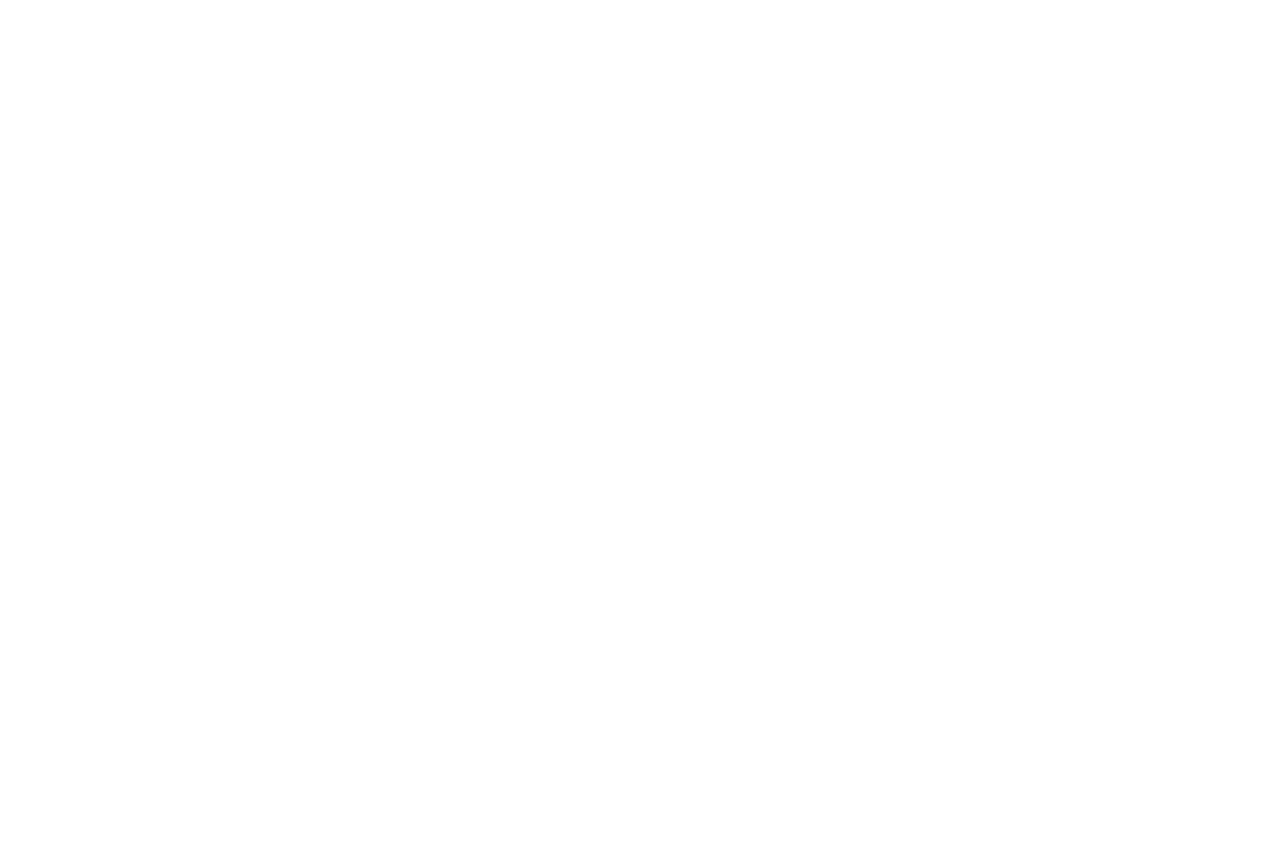
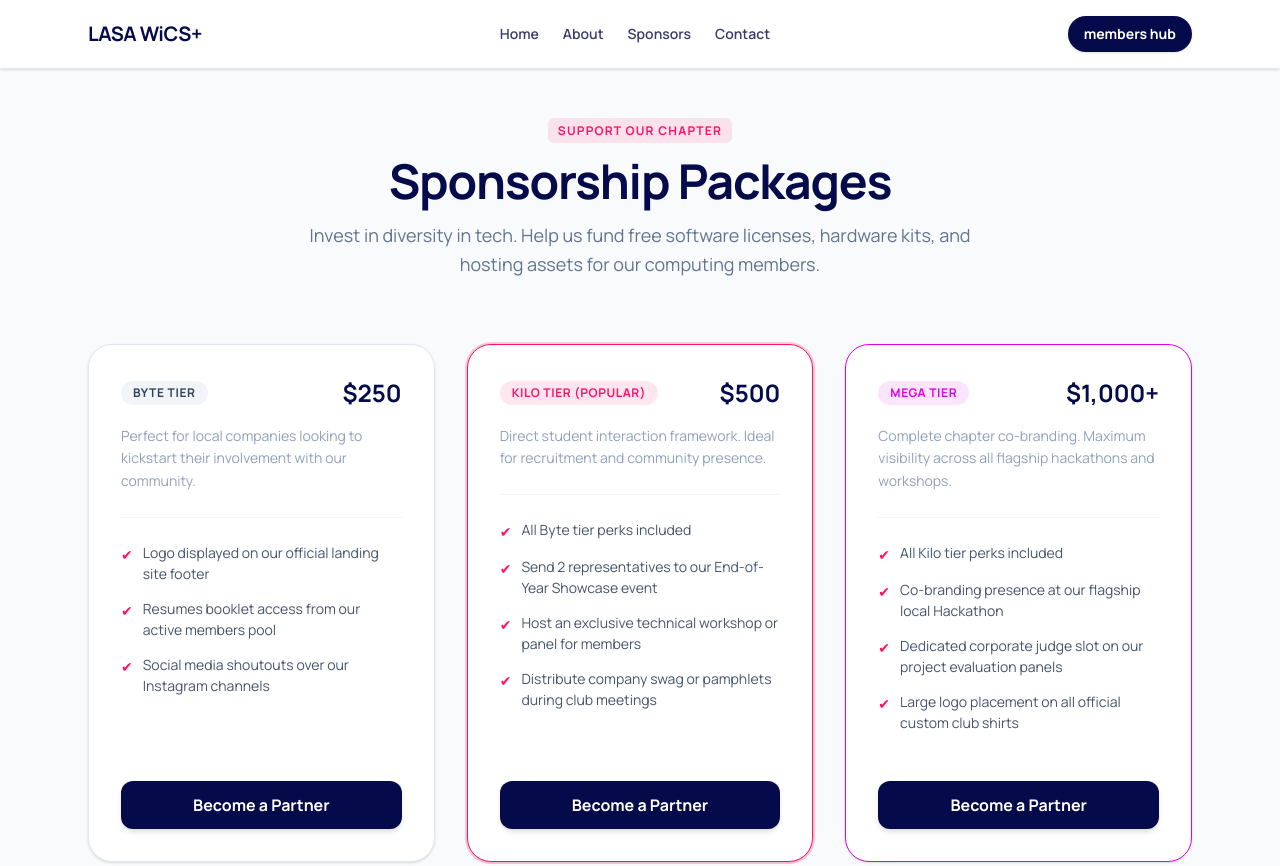
Before and after one commit to raspbytes/lasawics, a React (Vite) app: page /sponsors in a window 1280 px wide. Before the commit this address had no page. Shown: the top 866 px of the page. Before the commit the page ends 800 px from the top, so only its background shows below. Built offline with nearby package versions, Linux system fonts and the light colour scheme.

Commit message:
sponsors v1

```diff
--- a/src/App.jsx
+++ b/src/App.jsx
@@ -5,6 +5,7 @@
 import About from "./pages/About"
 import PasswordGate from "./pages/PasswordGate"
 import MembersHub from "./pages/MembersHub"
+import Sponsors from "./pages/Sponsors"
 
 function Home() {
   const eventsSectionRef = useRef(null)
@@ -100,6 +101,7 @@
         <Route path="/" element={<Home />} />
         <Route path="/about" element={<About />} />
         <Route path="/members" element={<PasswordGate />} />
+        <Route path="/sponsors" element={<Sponsors />} />
       </Routes>
     </BrowserRouter>
   )
--- /dev/null
+++ b/src/pages/Sponsors.jsx
@@ -0,0 +1,108 @@
+import Layout from "../components/Layout"
+
+export default function Sponsors() {
+  const tiers = [
+    {
+      name: "Byte Tier",
+      price: "$250",
+      accent: "border-slate-200",
+      bgBadge: "bg-slate-100 text-slate-700",
+      description: "Perfect for local companies looking to kickstart their involvement with our community.",
+      perks: [
+        "Logo displayed on our official landing site footer",
+        "Resumes booklet access from our active members pool",
+        "Social media shoutouts over our Instagram channels"
+      ]
+    },
+    {
+      name: "Kilo Tier (Popular)",
+      price: "$500",
+      accent: "border-wics-pink ring-2 ring-wics-pink/20",
+      bgBadge: "bg-wics-pink/10 text-wics-pink",
+      description: "Direct student interaction framework. Ideal for recruitment and community presence.",
+      perks: [
+        "All Byte tier perks included",
+        "Send 2 representatives to our End-of-Year Showcase event",
+        "Host an exclusive technical workshop or panel for members",
+        "Distribute company swag or pamphlets during club meetings"
+      ]
+    },
+    {
+      name: "Mega Tier",
+      price: "$1,000+",
+      accent: "border-wics-magenta",
+      bgBadge: "bg-wics-magenta/10 text-wics-magenta",
+      description: "Complete chapter co-branding. Maximum visibility across all flagship hackathons and workshops.",
+      perks: [
+        "All Kilo tier perks included",
+        "Co-branding presence at our flagship local Hackathon",
+        "Dedicated corporate judge slot on our project evaluation panels",
+        "Large logo placement on all official custom club shirts"
+      ]
+    }
+  ]
+
+  return (
+    <Layout>
+      <div className="mx-auto max-w-6xl animate-fade-in">
+
+        {/* HEADING BLOCK */}
+        <div className="text-center max-w-2xl mx-auto mb-16">
+          <span className="text-xs font-bold uppercase tracking-widest text-wics-pink bg-wics-pink/10 px-2.5 py-1 rounded-md">
+            Support Our Chapter
+          </span>
+          <h1 className="mt-4 text-4xl font-black tracking-tight text-wics-dark sm:text-5xl">
+            Sponsorship Packages
+          </h1>
+          <p className="mt-4 text-lg text-slate-500 leading-relaxed">
+            Invest in diversity in tech. Help us fund free software licenses, hardware kits, and hosting assets for our computing members.
+          </p>
+        </div>
+
+        {/* TIERS GRID LAYOUT */}
+        <div className="grid grid-cols-1 md:grid-cols-3 gap-8 items-stretch">
+          {tiers.map((tier, index) => (
+            <div
+              key={index}
+              className={`relative bg-white border p-8 rounded-3xl shadow-sm hover:shadow-xl transition-all duration-300 flex flex-col justify-between ${tier.accent}`}
+            >
+              <div>
+                {/* Package Tag & Cost */}
+                <div className="flex justify-between items-center gap-2">
+                  <span className={`text-xs font-bold px-3 py-1 rounded-full uppercase tracking-wider ${tier.bgBadge}`}>
+                    {tier.name}
+                  </span>
+                  <span className="text-2xl font-black text-wics-dark">{tier.price}</span>
+                </div>
+
+                <p className="mt-4 text-sm text-slate-400 leading-relaxed">
+                  {tier.description}
+                </p>
+
+                {/* Benefits Bullet Rows */}
+                <ul className="mt-6 space-y-3.5 border-t border-slate-100 pt-6">
+                  {tier.perks.map((perk, pIndex) => (
+                    <li key={pIndex} className="flex items-start gap-2.5 text-sm text-slate-600 leading-normal">
+                      <span className="text-wics-pink shrink-0 mt-0.5">✔</span>
+                      <span>{perk}</span>
+                    </li>
+                  ))}
+                </ul>
+              </div>
+
+              {/* Call to Action Trigger */}
+              <div className="mt-8 pt-4">
+                <a href="mailto:lasawics@://gmail.com">
+                  <button className="w-full bg-wics-dark text-white font-bold py-3 px-4 rounded-xl transition-all hover:bg-wics-pink active:scale-95 shadow-md">
+                    Become a Partner
+                  </button>
+                </a>
+              </div>
+            </div>
+          ))}
+        </div>
+
+      </div>
+    </Layout>
+  )
+}
```
